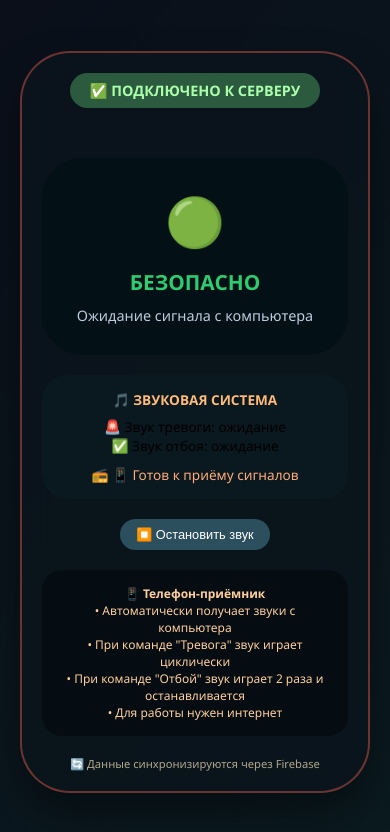
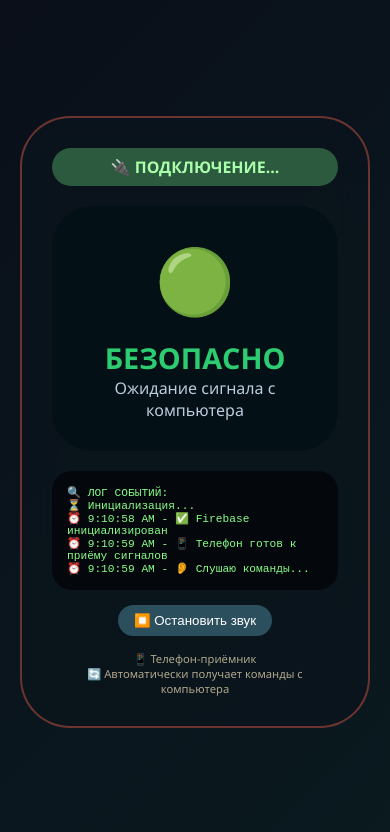
Before and after one commit to Slava253/cirenaphone, a plain HTML site: page index.html in a window 390 px wide. Drawn offline with Linux system fonts and the light colour scheme; no server answers.

Commit message:
Update index.html

```diff
--- a/index.html
+++ b/index.html
@@ -2,57 +2,35 @@
 <html lang="ru">
 <head>
     <meta charset="UTF-8">
-    <meta name="viewport" content="width=device-width, initial-scale=1.0, user-scalable=yes">
+    <meta name="viewport" content="width=device-width, initial-scale=1.0">
     <title>Система оповещения - Телефон</title>
-    <!-- Firebase SDK -->
     <script src="https://www.gstatic.com/firebasejs/10.8.0/firebase-app-compat.js"></script>
     <script src="https://www.gstatic.com/firebasejs/10.8.0/firebase-database-compat.js"></script>
     <script src="https://www.gstatic.com/firebasejs/10.8.0/firebase-storage-compat.js"></script>
     <style>
-        * {
-            margin: 0;
-            padding: 0;
-            box-sizing: border-box;
-        }
-
+        * { margin: 0; padding: 0; box-sizing: border-box; }
         body {
             background: linear-gradient(135deg, #0a0f1a 0%, #0a1a1f 100%);
-            min-height: 100vh;
-            font-family: 'Segoe UI', 'Roboto', system-ui, sans-serif;
+            font-family: 'Segoe UI', system-ui, sans-serif;
             padding: 20px;
             display: flex;
             justify-content: center;
             align-items: center;
+            min-height: 100vh;
         }
-
-        body.alarm-active-bg {
-            animation: flashRed 0.3s infinite;
-        }
-
+        body.alarm-active-bg { animation: flashRed 0.3s infinite; }
         @keyframes flashRed {
             0% { background: linear-gradient(135deg, #0a0f1a 0%, #0a1a1f 100%); }
             100% { background: linear-gradient(135deg, #4a0000 0%, #2a0000 100%); }
         }
-
-        .container {
-            max-width: 500px;
-            width: 100%;
-        }
-
+        .container { max-width: 500px; width: 100%; }
         .phone-panel {
             background: rgba(10, 20, 28, 0.9);
             backdrop-filter: blur(16px);
             border-radius: 50px;
             padding: 30px;
             border: 2px solid rgba(255, 100, 80, 0.4);
-            box-shadow: 0 20px 40px rgba(0,0,0,0.4);
         }
-
-        .status-section {
-            text-align: center;
-            margin-bottom: 30px;
-        }
-
         .connection-badge {
             display: inline-block;
             background: #2c5a3e;
@@ -60,94 +38,34 @@
             border-radius: 30px;
             color: #aaffaa;
             font-weight: bold;
-            font-size: 0.9rem;
-            margin-bottom: 20px;
+            text-align: center;
+            width: 100%;
         }
-
         .alarm-card {
             background: #031016;
             border-radius: 40px;
             padding: 30px;
             margin: 20px 0;
             text-align: center;
-            transition: all 0.2s;
         }
-
-        .alarm-status-icon {
-            font-size: 4rem;
-            margin-bottom: 15px;
+        .alarm-status-icon { font-size: 4rem; margin-bottom: 15px; }
+        .alarm-status-text { font-size: 1.8rem; font-weight: bold; }
+        .safe-mode { color: #2ecc71; }
+        .alarm-mode { color: #e74c3c; animation: blink 1s infinite; }
+        @keyframes blink { 0%, 100% { opacity: 1; } 50% { opacity: 0.5; } }
+        .debug-box {
+            background: #00000099;
+            padding: 15px;
+            border-radius: 20px;
+            font-size: 0.7rem;
+            font-family: monospace;
+            color: #88ff88;
+            max-height: 250px;
+            overflow-y: auto;
+            margin-top: 20px;
         }
-
-        .alarm-status-text {
-            font-size: 1.8rem;
-            font-weight: bold;
-            margin-bottom: 10px;
-        }
-
-        .alarm-status-sub {
-            font-size: 0.9rem;
-            color: #bbccdd;
-        }
-
-        .safe-mode {
-            color: #2ecc71;
-        }
-
-        .alarm-mode {
-            color: #e74c3c;
-            animation: blink 1s infinite;
-        }
-
-        @keyframes blink {
-            0%, 100% { opacity: 1; }
-            50% { opacity: 0.5; }
-        }
-
-        .sound-info {
-            background: #0a181f;
-            border-radius: 25px;
-            padding: 15px;
-            margin-top: 20px;
-            font-size: 0.85rem;
-            text-align: center;
-        }
-
-        .sound-info-title {
-            color: #ffbb77;
-            font-weight: bold;
-            margin-bottom: 8px;
-        }
-
-        .current-sound {
-            color: #88ffaa;
-            font-size: 0.8rem;
-            word-break: break-all;
-        }
-
-        .instruction {
-            margin-top: 20px;
-            padding: 15px;
-            background: #00000055;
-            border-radius: 20px;
-            font-size: 0.75rem;
-            text-align: center;
-            color: #ffcf9a;
-        }
-
-        .footer {
-            margin-top: 20px;
-            font-size: 0.7rem;
-            text-align: center;
-            color: #b0a88c;
-        }
-
-        .manual-control {
-            margin-top: 20px;
-            display: flex;
-            gap: 10px;
-            justify-content: center;
-        }
-
+        .footer { margin-top: 15px; font-size: 0.7rem; text-align: center; color: #b0a88c; }
+        .manual-control { margin-top: 15px; display: flex; gap: 10px; justify-content: center; }
         .small-btn {
             background: #2c4f5e;
             border: none;
@@ -155,61 +73,36 @@
             padding: 8px 16px;
             border-radius: 30px;
             cursor: pointer;
-            font-size: 0.8rem;
-        }
-
-        @media (max-width: 500px) {
-            .phone-panel { padding: 20px; }
-            .alarm-status-text { font-size: 1.3rem; }
-            .alarm-status-icon { font-size: 3rem; }
         }
     </style>
 </head>
 <body id="phoneBody">
 <div class="container">
     <div class="phone-panel">
-        <div class="status-section">
-            <div class="connection-badge" id="connectionBadge">
-                🔌 ПОДКЛЮЧЕНИЕ...
-            </div>
-        </div>
+        <div class="connection-badge" id="connectionBadge">🔌 ПОДКЛЮЧЕНИЕ...</div>
 
         <div class="alarm-card" id="alarmCard">
             <div class="alarm-status-icon" id="statusIcon">🟢</div>
             <div class="alarm-status-text safe-mode" id="statusMainText">БЕЗОПАСНО</div>
-            <div class="alarm-status-sub" id="statusSubText">Ожидание сигнала с компьютера</div>
+            <div id="statusSubText" style="color:#bbccdd;">Ожидание сигнала с компьютера</div>
         </div>
 
-        <div class="sound-info">
-            <div class="sound-info-title">🎵 ЗВУКОВАЯ СИСТЕМА</div>
-            <div id="soundDetails">
-                <div>🚨 Звук тревоги: <span id="alarmSoundStatus">ожидание</span></div>
-                <div>✅ Звук отбоя: <span id="clearSoundStatus">ожидание</span></div>
-            </div>
-            <div id="playbackStatus" style="margin-top: 10px; color: #ffaa77;">
-                📻 Готов к приёму
-            </div>
+        <div class="debug-box" id="debugBox">
+            🔍 ЛОГ СОБЫТИЙ:<br>
+            ⏳ Инициализация...
         </div>
 
         <div class="manual-control">
             <button class="small-btn" id="stopTestBtn">⏹️ Остановить звук</button>
         </div>
-
-        <div class="instruction">
-            📱 <strong>Телефон-приёмник</strong><br>
-            • Автоматически получает звуки с компьютера<br>
-            • При команде "Тревога" звук играет циклически<br>
-            • При команде "Отбой" звук играет 2 раза и останавливается<br>
-            • Для работы нужен интернет
-        </div>
         <div class="footer">
-            🔄 Данные синхронизируются через Firebase
+            📱 Телефон-приёмник<br>
+            🔄 Автоматически получает команды с компьютера
         </div>
     </div>
 </div>
 
 <script>
-    // ========== КОНФИГУРАЦИЯ FIREBASE (ВАША) ==========
     const firebaseConfig = {
         apiKey: "AIzaSyDbbkUV8yZd_i4g-6IJ_VPbQlh7uRp2kFg",
         authDomain: "alarm-system-88f83.firebaseapp.com",
@@ -220,109 +113,84 @@
         measurementId: "G-CT25QT7CJD"
     };
 
-    // Переменные состояния
+    let database;
     let isAlarmActive = false;
     let currentAlarmAudio = null;
     let alarmSoundUrl = null;
     let clearSoundUrl = null;
-    let isPlayingClear = false;
 
-    // Инициализация Firebase
-    let app, database, storage;
+    function addLog(msg) {
+        const debugBox = document.getElementById('debugBox');
+        const time = new Date().toLocaleTimeString();
+        debugBox.innerHTML += `<br>⏰ ${time} - ${msg}`;
+        debugBox.scrollTop = debugBox.scrollHeight;
+        console.log(msg);
+    }
 
     function initFirebase() {
         try {
             if (!firebase.apps.length) {
-                app = firebase.initializeApp(firebaseConfig);
-            } else {
-                app = firebase.app();
+                firebase.initializeApp(firebaseConfig);
+                addLog("✅ Firebase инициализирован");
             }
             database = firebase.database();
-            storage = firebase.storage();
-            document.getElementById('connectionBadge').innerHTML = '✅ ПОДКЛЮЧЕНО К СЕРВЕРУ';
-            document.getElementById('connectionBadge').style.background = '#2c5a3e';
+
+            const connectedRef = firebase.database().ref(".info/connected");
+            connectedRef.on("value", (snap) => {
+                if (snap.val() === true) {
+                    addLog("✅ Подключено к Firebase");
+                    document.getElementById('connectionBadge').innerHTML = '✅ ПОДКЛЮЧЕНО К СЕРВЕРУ';
+                } else {
+                    addLog("❌ Нет подключения");
+                    document.getElementById('connectionBadge').innerHTML = '❌ НЕТ ПОДКЛЮЧЕНИЯ';
+                }
+            });
             return true;
         } catch (error) {
-            console.error("Ошибка Firebase:", error);
-            document.getElementById('connectionBadge').innerHTML = '❌ ОШИБКА ПОДКЛЮЧЕНИЯ';
-            document.getElementById('connectionBadge').style.background = '#8b0000';
+            addLog(`❌ Ошибка: ${error.message}`);
             return false;
         }
     }
 
-    // Остановка тревоги
     function stopAlarm() {
         if (currentAlarmAudio) {
             currentAlarmAudio.pause();
-            currentAlarmAudio.currentTime = 0;
             currentAlarmAudio = null;
+            addLog("⏹️ Звук остановлен");
         }
     }
 
-    // Запуск циклической тревоги
     function startAlarmLoop() {
         if (!alarmSoundUrl) {
-            updatePlaybackStatus("⚠️ Нет звука тревоги! Загрузите на компьютере");
+            addLog("⚠️ Нет звука тревоги!");
             return;
         }
-
         stopAlarm();
-
         const audio = new Audio(alarmSoundUrl);
         audio.loop = true;
-        audio.play().catch(err => {
-            console.error("Ошибка воспроизведения:", err);
-            updatePlaybackStatus("❌ Нажмите на экран для разрешения звука");
-            // Разблокировка аудио по клику
-            const unlockAudio = () => {
-                if (isAlarmActive) {
-                    audio.play().catch(e => {});
-                }
-                document.removeEventListener('click', unlockAudio);
-            };
-            document.addEventListener('click', unlockAudio);
-        });
+        audio.play().catch(e => addLog(`❌ Ошибка воспроизведения: ${e.message}`));
         currentAlarmAudio = audio;
-        updatePlaybackStatus("🚨 ТРЕВОГА! Звук играет циклически...");
+        addLog("🚨 Циклическое воспроизведение тревоги запущено");
     }
 
-    // Воспроизведение звука отбоя 2 раза
     async function playClearTwice() {
         if (!clearSoundUrl) {
-            updatePlaybackStatus("⚠️ Нет звука отбоя! Загрузите на компьютере");
+            addLog("⚠️ Нет звука отбоя!");
             return;
         }
-
-        isPlayingClear = true;
-        updatePlaybackStatus("🔔 Отбой! Воспроизведение звука (2 раза)...");
-
+        addLog("🔔 Воспроизведение отбоя (2 раза)");
         for (let i = 0; i < 2; i++) {
             const audio = new Audio(clearSoundUrl);
             await new Promise((resolve) => {
-                audio.play().catch(e => {
-                    console.warn("Ошибка:", e);
-                    resolve();
-                });
+                audio.play().catch(e => addLog(`❌ Ошибка: ${e.message}`));
                 audio.onended = () => resolve();
-                setTimeout(() => resolve(), 5000);
+                setTimeout(() => resolve(), 3000);
             });
-            if (i === 0) await delay(400);
+            if (i === 0) await new Promise(r => setTimeout(r, 400));
         }
-
-        isPlayingClear = false;
-        if (!isAlarmActive) {
-            updatePlaybackStatus("✅ Готов к приёму команд");
-        }
+        addLog("✅ Отбой завершён");
     }
 
-    function delay(ms) { return new Promise(resolve => setTimeout(resolve, ms)); }
-
-    function updatePlaybackStatus(msg) {
-        const statusDiv = document.getElementById('playbackStatus');
-        if (statusDiv) statusDiv.innerHTML = `📻 ${msg}`;
-    }
-
-    // Обновление UI
     function updateUI(active) {
         const body = document.getElementById('phoneBody');
         const icon = document.getElementById('statusIcon');
@@ -335,8 +203,7 @@
             icon.innerHTML = '🚨🔴🚨';
             mainText.innerHTML = 'ТРЕВОГА!';
             mainText.className = 'alarm-status-text alarm-mode';
-            subText.innerHTML = '⚠️ УКРОЙТЕСЬ! СЛЕДУЙТЕ ИНСТРУКЦИЯМ ⚠️';
-            alarmCard.style.border = '2px solid #e74c3c';
+            subText.innerHTML = '⚠️ УКРОЙТЕСЬ! ⚠️';
             alarmCard.style.background = '#4a0000cc';
         } else {
             body.classList.remove('alarm-active-bg');
@@ -344,35 +211,44 @@
             mainText.innerHTML = 'БЕЗОПАСНО';
             mainText.className = 'alarm-status-text safe-mode';
             subText.innerHTML = 'Ожидание сигнала с компьютера';
-            alarmCard.style.border = 'none';
             alarmCard.style.background = '#031016';
         }
     }
 
-    // Активация тревоги на телефоне
     function activatePhoneAlarm() {
         if (isAlarmActive) return;
         isAlarmActive = true;
         updateUI(true);
         startAlarmLoop();
+        addLog("🔴 ТРЕВОГА АКТИВИРОВАНА");
+
+        // Отправляем подтверждение на компьютер
+        database.ref('phoneResponses').push({
+            action: 'alarm_received',
+            time: Date.now()
+        });
     }
 
-    // Деактивация тревоги на телефоне
     async function deactivatePhoneAlarm() {
         if (!isAlarmActive) return;
         isAlarmActive = false;
         stopAlarm();
         updateUI(false);
         await playClearTwice();
+        addLog("✅ ОТБОЙ АКТИВИРОВАН");
+
+        database.ref('phoneResponses').push({
+            action: 'clear_received',
+            time: Date.now()
+        });
     }
 
-    // Слушаем команды
     function listenForCommands() {
         const commandsRef = database.ref('commands');
         commandsRef.on('value', (snapshot) => {
             const data = snapshot.val();
             if (data && data.type) {
-                console.log("Получена команда:", data.type);
+                addLog(`📨 Получена команда: ${data.type} от ${data.from || 'компьютера'}`);
                 if (data.type === 'alarm') {
                     activatePhoneAlarm();
                 } else if (data.type === 'clear') {
@@ -380,19 +256,15 @@
                 }
             }
         });
+        addLog("👂 Слушаю команды...");
     }
 
-    // Слушаем звуки
     function listenForSounds() {
         database.ref('sounds/alarm').on('value', (snapshot) => {
             const data = snapshot.val();
             if (data && data.url) {
                 alarmSoundUrl = data.url;
-                document.getElementById('alarmSoundStatus').innerHTML = data.name || 'загружен';
-                document.getElementById('alarmSoundStatus').style.color = '#aaffaa';
-                updatePlaybackStatus("📥 Получен новый звук тревоги");
-
-                // Если тревога активна, обновляем звук на лету
+                addLog(`📥 Получен звук тревоги: ${data.name}`);
                 if (isAlarmActive) {
                     stopAlarm();
                     startAlarmLoop();
@@ -404,18 +276,16 @@
             const data = snapshot.val();
             if (data && data.url) {
                 clearSoundUrl = data.url;
-                document.getElementById('clearSoundStatus').innerHTML = data.name || 'загружен';
-                document.getElementById('clearSoundStatus').style.color = '#aaffaa';
-                updatePlaybackStatus("📥 Получен новый звук отбоя");
+                addLog(`📥 Получен звук отбоя: ${data.name}`);
             }
         });
     }
 
-    // Слушаем состояние тревоги (для синхронизации)
     function listenAlarmState() {
         database.ref('alarmState').on('value', (snapshot) => {
             const data = snapshot.val();
             if (data && data.active !== undefined) {
+                addLog(`📊 Состояние из БД: ${data.active ? "ТРЕВОГА" : "БЕЗОПАСНО"}`);
                 if (data.active && !isAlarmActive) {
                     activatePhoneAlarm();
                 } else if (!data.active && isAlarmActive) {
@@ -425,26 +295,22 @@
         });
     }
 
-    // Кнопка остановки (на случай если нужно вручную остановить)
     document.getElementById('stopTestBtn').addEventListener('click', () => {
         if (currentAlarmAudio) {
             stopAlarm();
-            updatePlaybackStatus("⏹️ Звук остановлен вручную");
-        }
-        if (isPlayingClear) {
-            updatePlaybackStatus("⏹️ Воспроизведение прервано");
+            addLog("⏹️ Звук остановлен вручную");
         }
     });
 
-    // Запуск
     if (initFirebase()) {
-        listenForCommands();
-        listenForSounds();
-        listenAlarmState();
-        updatePlaybackStatus("📱 Готов к приёму сигналов");
+        setTimeout(() => {
+            addLog("📱 Телефон готов к приёму сигналов");
+            listenForCommands();
+            listenForSounds();
+            listenAlarmState();
+        }, 1000);
     }
 
-    // Автоматическая разблокировка аудио при первом касании
     document.body.addEventListener('click', () => {
         if (isAlarmActive && currentAlarmAudio && currentAlarmAudio.paused) {
             currentAlarmAudio.play().catch(e => {});
```
